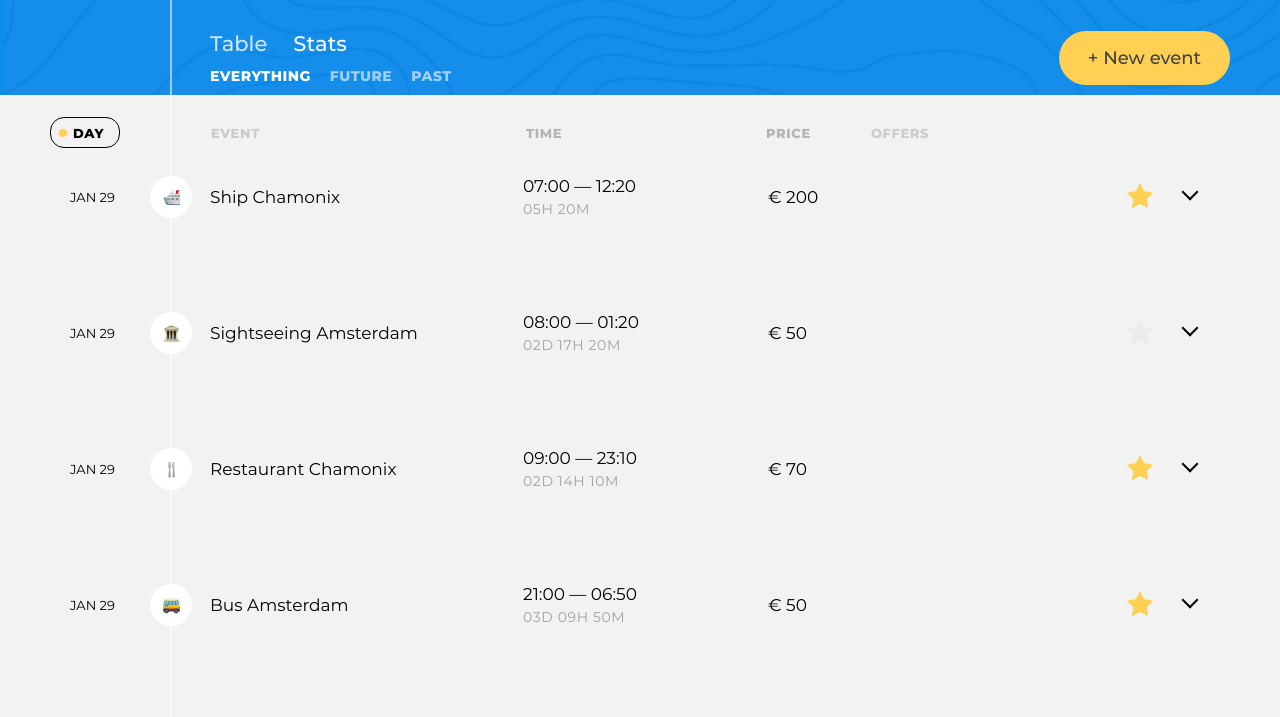
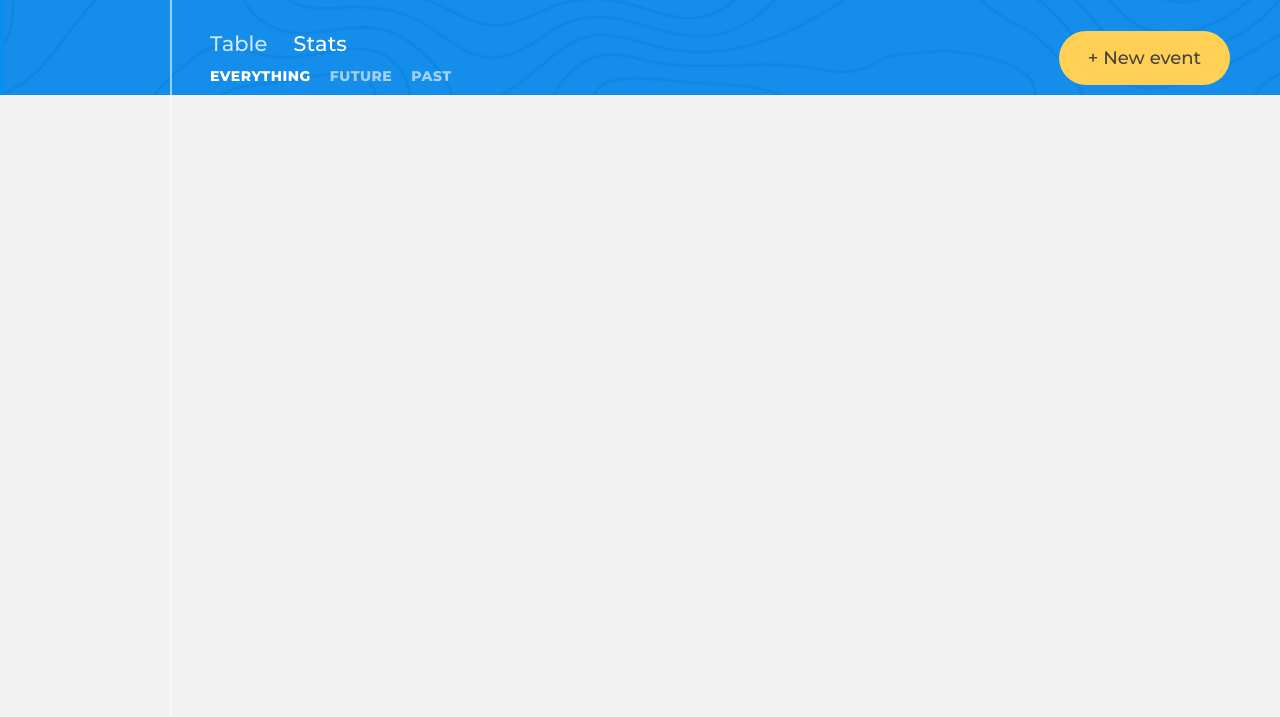
Before and after one commit to htmlacademy-ecmascript/1658385-big-trip-13, a website built with webpack: page public/index.html in a window 1280 px wide. Both pictures are taken after a click on the link "Stats". Shown: the part 68-785 px from the top of the page. Built offline with nearby package versions, Linux system fonts and the light colour scheme.

Commit message:
made points list hide & show on tab change

```diff
--- a/public/index.html
+++ b/public/index.html
@@ -35,8 +35,6 @@
       <div class="page-body__container">
           <section class="trip-events">
             <h2 class="visually-hidden">Trip events</h2>
-
-            <ul class="trip-events__list"></ul>
           </section>
       </div>
     </main>
--- a/src/main.js
+++ b/src/main.js
@@ -23,7 +23,6 @@ const menuContainerElement = tripControlsElement.querySelector(`.menu-container`
 const filtersContainerElement = tripControlsElement.querySelector(`.filters-container`);
 
 const tripEventsElement = pageMainElement.querySelector(`.trip-events`);
-const pointsListElement = tripEventsElement.querySelector(`.trip-events__list`);
 
 const newEventButton = tripMainElement.querySelector(`.trip-main__event-add-btn`);
 
@@ -36,14 +35,16 @@ pointsModel.setPoints(points);
 const filtersModel = new FiltersModel();
 const filtersPresenter = new FilterPresenter(filtersModel, filtersContainerElement);
 
-const tripPresenter = new TripPresenter(pointsModel, filtersModel, tripEventsElement, pointsListElement, tripInfoElement, newEventButton);
+const tripPresenter = new TripPresenter(pointsModel, filtersModel, tripEventsElement, tripInfoElement, newEventButton);
 
 const handleMenuClick = (tab) => {
   menuElement.setActiveTab(tab);
   switch (tab) {
     case TabType.TABLE:
+      tripPresenter.init();
       break;
     case TabType.STATS:
+      tripPresenter.destroy();
       break;
   }
 };
--- a/src/presenter/trip.js
+++ b/src/presenter/trip.js
@@ -2,6 +2,7 @@ import {render, RenderPosition, replace, remove} from '../utils/render';
 import SortingView from '../view/sorting';
 import TripInfoCostView from '../view/trip-info-cost';
 import TripInfoMainView from '../view/trip-info-main';
+import PointsListView from '../view/points-list';
 import NoPointsView from '../view/no-points';
 import PointPresenter from './point';
 import {SortType, UpdateType, ActionType, FilterType} from '../const';
@@ -10,11 +11,11 @@ import {sortPointsByTime, sortPointsByPrice, sortPointsByDay} from '../utils/sor
 import NewPointPresenter from './new-point';
 
 export default class TripPresenter {
-  constructor(pointsModel, filtersModel, tripEventsElement, pointsListElement, tripInfoElement, newEventButton) {
+  constructor(pointsModel, filtersModel, tripEventsElement, tripInfoElement, newEventButton) {
     this._pointsModel = pointsModel;
     this._filtersModel = filtersModel;
     this._tripEventsElement = tripEventsElement;
-    this._pointsListElement = pointsListElement;
+    this._pointsListElement = new PointsListView();
     this._tripInfoElement = tripInfoElement;
     this._pointPresenter = new Map();
     this._currentSortType = SortType.DAY;
@@ -29,16 +30,17 @@ export default class TripPresenter {
     this._handleSortTypeChange = this._handleSortTypeChange.bind(this);
     this._handleModelEvent = this._handleModelEvent.bind(this);
 
-    this._filtersModel.addObserver(this._handleModelEvent);
-    this._pointsModel.addObserver(this._handleModelEvent);
-
     this._newPointPresenter = new NewPointPresenter(this._pointsListElement, this._handleViewAction, newEventButton);
   }
 
   init() {
+    this._filtersModel.addObserver(this._handleModelEvent);
+    this._pointsModel.addObserver(this._handleModelEvent);
+
     this._renderTripInfo();
     this._renderSorting();
 
+    render(this._tripEventsElement, this._pointsListElement);
     if (this._getPoints().length) {
       this._renderPointsList();
     } else {
@@ -227,4 +229,16 @@ export default class TripPresenter {
     this._pointPresenter.forEach((presenter) => presenter.destroy());
     this._pointPresenter = new Map();
   }
+
+  destroy() {
+    remove(this._sortingElement);
+    this._sortingElement = null;
+    this._currentSortType = SortType.DAY;
+
+    this._clearPointsList();
+    remove(this._pointsListElement);
+
+    this._filtersModel.removeObserver(this._handleModelEvent);
+    this._pointsModel.removeObserver(this._handleModelEvent);
+  }
 }
--- /dev/null
+++ b/src/view/points-list.js
@@ -0,0 +1,13 @@
+import AbstractView from './abstract';
+
+const createPointsListTemplate = () => {
+  return `
+    <ul class="trip-events__list"></ul>
+  `;
+};
+
+export default class PointsListView extends AbstractView {
+  getTemplate() {
+    return createPointsListTemplate();
+  }
+}
```
